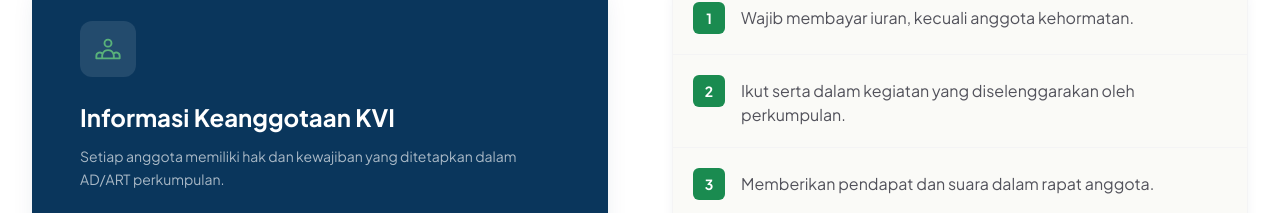
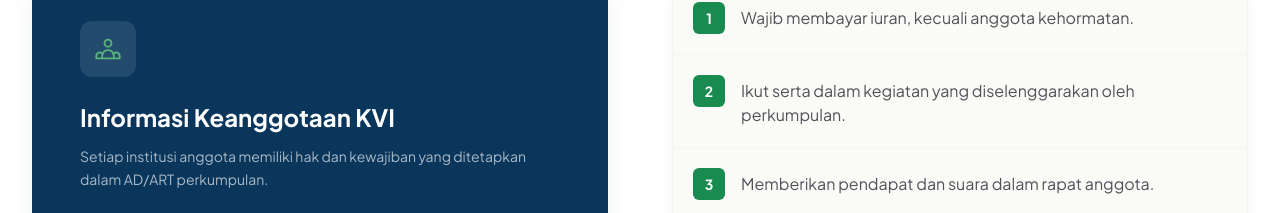
Before and after one commit to AndreasMrcl/kvi-profile, a React (Vite) app: page /tentang in a window 1280 px wide. Shown: the part 2142-2355 px from the top of the page. Built offline with nearby package versions, Linux system fonts and the light colour scheme; no server answers.

Commit message:
institusi

```diff
--- a/src/pages/TentangKami.jsx
+++ b/src/pages/TentangKami.jsx
@@ -173,7 +173,7 @@ function MembershipSection() {
                 Informasi Keanggotaan KVI
               </h3>
               <p className="text-white/65 text-sm leading-relaxed mb-6">
-                Setiap anggota memiliki hak dan kewajiban yang ditetapkan dalam
+                Setiap institusi anggota memiliki hak dan kewajiban yang ditetapkan dalam
                 AD/ART perkumpulan.
               </p>
               <Link
```
